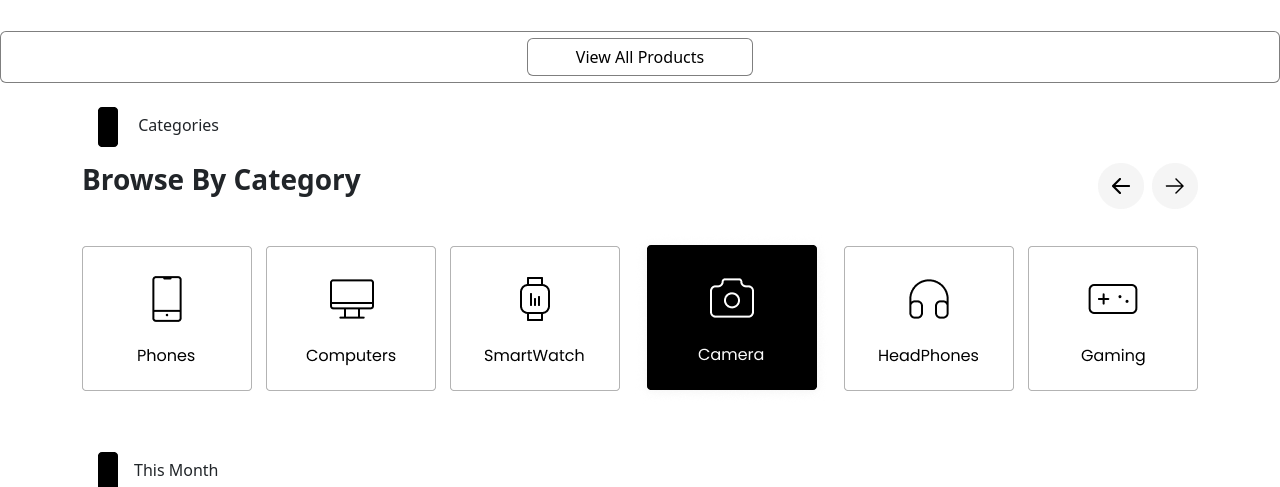
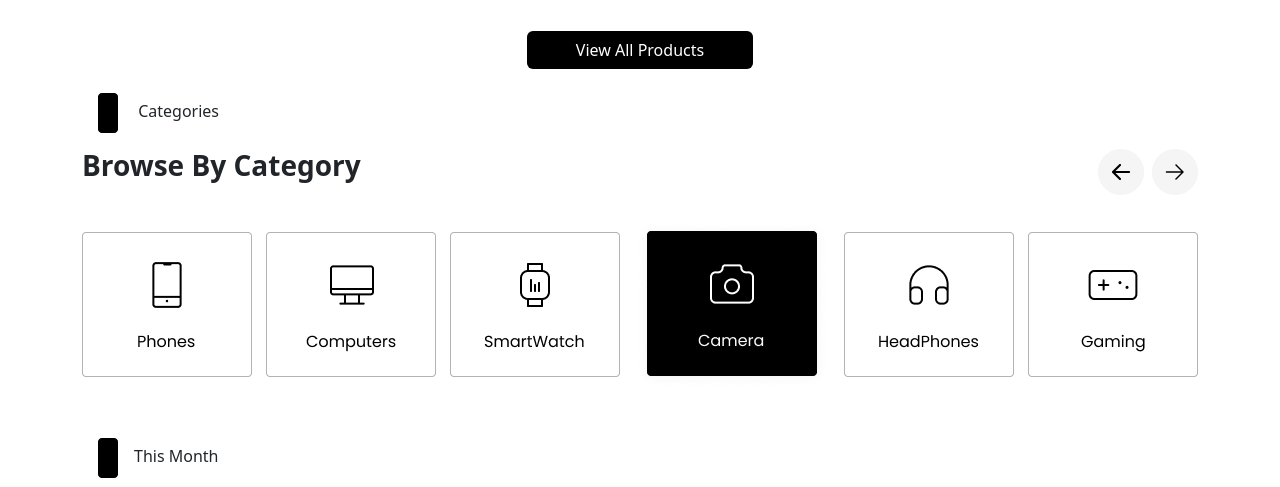
Before and after one commit to Rohith-m36/E-Commerce-HomePage, a plain HTML site: page index.html in a window 1280 px wide. Shown: the part 1167-1654 px from the top of the page. Drawn offline with nearby package versions, Linux system fonts and the light colour scheme.

Commit message:
Update index.html

```diff
--- a/index.html
+++ b/index.html
@@ -193,8 +193,8 @@
 
 
         </div>
-        <div class="btn d-flex justify-content-center align-items-center mt-4 ">
-            <button class="btn btn-dark px-5 ">View All Products</button>
+        <div class=" d-flex justify-content-center align-items-center mt-4 ">
+            <button class=" ravi btn btn-dark px-5 ">View All Products</button>
         </div>
 
         <div class="main container mt-4">
@@ -476,7 +476,7 @@
 
             </div>
             <div class=" d-flex justify-content-center align-items-center mt-3">
-                <button class="btn btn-dark">View All Products</button>
+                <button class=" ravi btn btn-dark">View All Products</button>
             </div>
 
 
```
